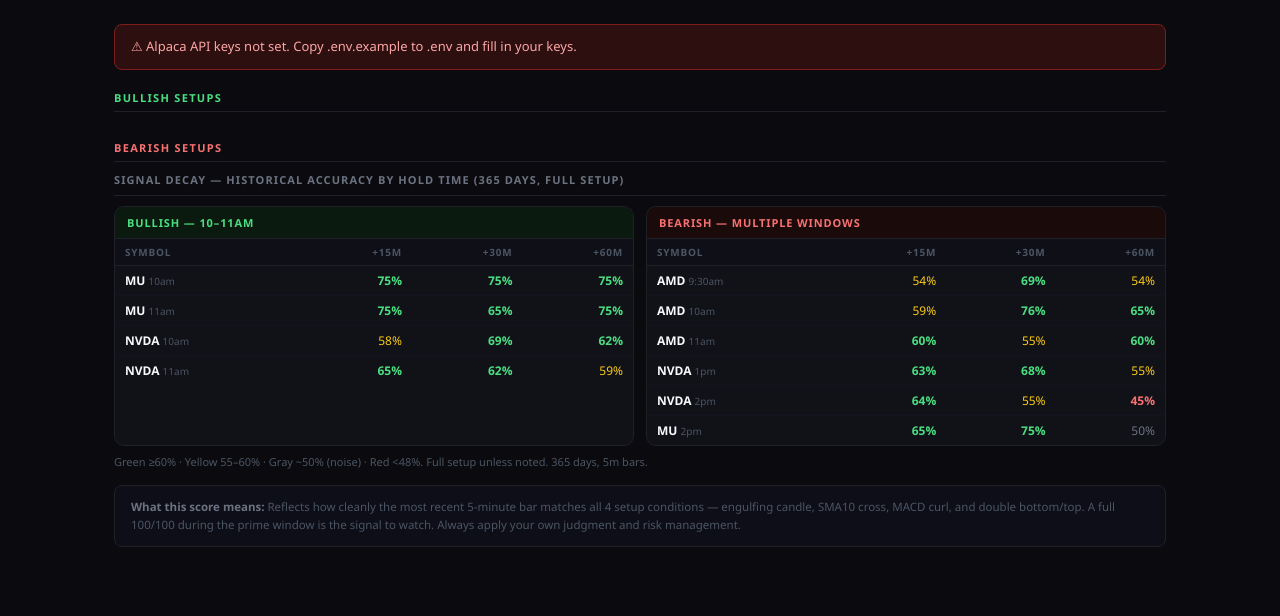
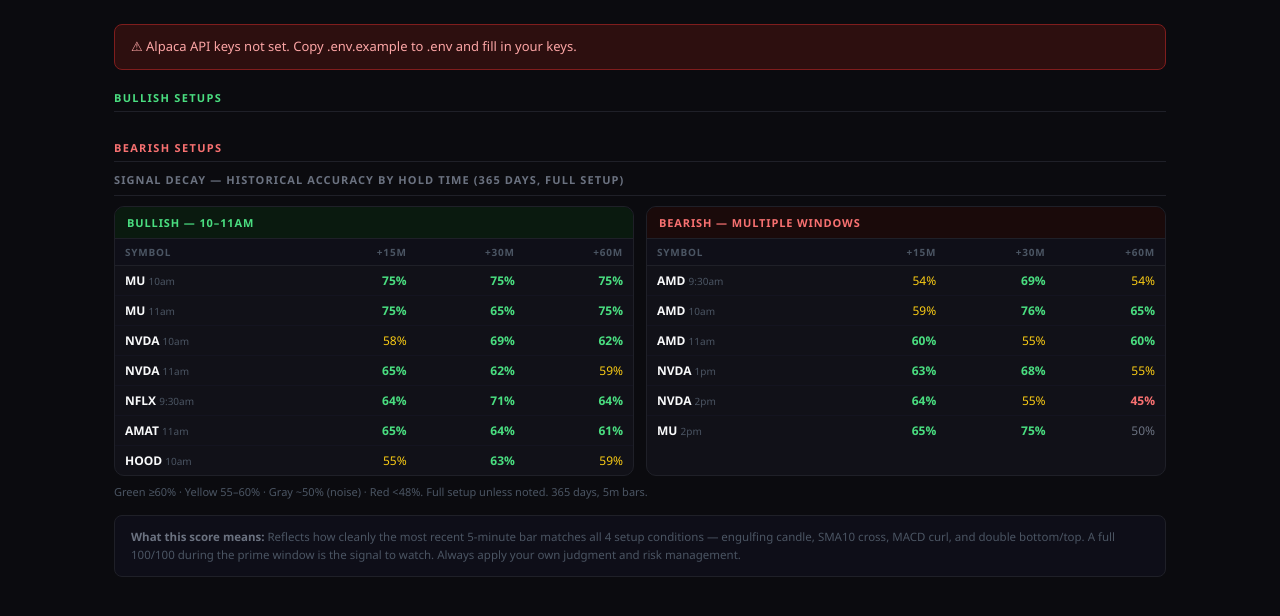
Before and after one commit to mrushjr21-blip/spy-grader, a Flask app: page / in a window 1280 px wide. Shown: the part 55-671 px from the top of the page. Run offline with Flask 3, Linux system fonts and the light colour scheme.

Commit message:
Add NFLX (9:30am), AMAT (11am), HOOD (10am) to bullish watch

```diff
--- a/app.py
+++ b/app.py
@@ -63,8 +63,8 @@ def _normalize_single(df, symbol):
     return df
 
 
-BEARISH_WATCH      = ["NVDA", "AMD", "MU"]  # full setup bearish watch
-BULLISH_WATCH      = ["MU", "NVDA"]         # full setup bullish watch
+BEARISH_WATCH      = ["NVDA", "AMD", "MU"]                    # full setup bearish watch
+BULLISH_WATCH      = ["MU", "NVDA", "NFLX", "AMAT", "HOOD"]  # full setup bullish watch
 ENGULF_BULL_WATCH  = []                     # 2-condition bullish watch (empty)
 ENGULF_BEAR_WATCH  = []                     # 2-condition bearish watch (empty)
 
@@ -81,6 +81,12 @@ BACKTEST_STATS = {
     ("AMD",  "bearish",  9): {"wr_15m": 54, "wr_30m": 69, "wr_60m": 54, "avg_15m": "+0.00%", "avg_30m": "+0.32%", "avg_60m": "+0.70%", "mfe": "+1.28%", "note": "Best exit: +30m (69% win rate)"},
     ("AMD",  "bearish", 10): {"wr_15m": 59, "wr_30m": 76, "wr_60m": 65, "avg_15m": "+0.09%", "avg_30m": "+0.23%", "avg_60m": "+0.19%", "mfe": "+1.09%", "note": "Best exit: +30m (76% win rate)"},
     ("AMD",  "bearish", 11): {"wr_15m": 60, "wr_30m": 55, "wr_60m": 60, "avg_15m": "+0.12%", "avg_30m": "+0.12%", "avg_60m": "+0.11%", "mfe": "+0.66%", "note": "Similar edge at +15m & +60m"},
+    # NFLX full setup bullish (prime: 9:30am)
+    ("NFLX", "bullish",  9): {"wr_15m": 64, "wr_30m": 71, "wr_60m": 64, "avg_15m": "+0.12%", "avg_30m": "+0.23%", "avg_60m": "+0.33%", "mfe": "+0.81%", "note": "Best exit: +30m (71% win rate)"},
+    # AMAT full setup bullish (prime: 11am)
+    ("AMAT", "bullish", 11): {"wr_15m": 65, "wr_30m": 64, "wr_60m": 61, "avg_15m": "+0.10%", "avg_30m": "+0.12%", "avg_60m": "+0.16%", "mfe": "+0.44%", "note": "Best exit: +15m (65% win rate)"},
+    # HOOD full setup bullish (prime: 10am)
+    ("HOOD", "bullish", 10): {"wr_15m": 55, "wr_30m": 63, "wr_60m": 59, "avg_15m": "+0.05%", "avg_30m": "+0.33%", "avg_60m": "+0.32%", "mfe": "+1.00%", "note": "Best exit: +30m (63% win rate)"},
     # NVDA full setup bearish (prime: 1-2pm)
     ("NVDA", "bearish", 13): {"wr_15m": 63, "wr_30m": 68, "wr_60m": 55, "avg_15m": "+0.04%", "avg_30m": "+0.04%", "avg_60m": "+0.02%", "mfe": "+0.38%", "note": "Best exit: +30m (68% win rate)"},
     ("NVDA", "bearish", 14): {"wr_15m": 64, "wr_30m": 55, "wr_60m": 45, "avg_15m": "+0.06%", "avg_30m": "+0.06%", "avg_60m": "-0.08%", "mfe": "+0.34%", "note": "Best exit: +15m (64% win rate)"},
@@ -756,6 +762,51 @@ def grade():
                     result["score"]          = 0
                     result["criteria"]       = []
                     result["values"]         = {}
+            if sym == "NFLX":
+                bull_hour = now_et.hour
+                result["in_window"] = bull_hour == 9
+                if bull_hour == 9:
+                    result["window_quality"] = "prime"
+                    result["window_label"]   = "9:30am — NFLX bullish prime window"
+                else:
+                    result["window_quality"] = "avoid"
+                    result["window_label"]   = "Outside NFLX bullish window (prime: 9:30am)"
+                    result["suppressed"]     = True
+                    result["prime_label"]    = "9:30am ET"
+                    result["detected"]       = False
+                    result["score"]          = 0
+                    result["criteria"]       = []
+                    result["values"]         = {}
+            if sym == "AMAT":
+                bull_hour = now_et.hour
+                result["in_window"] = bull_hour == 11
+                if bull_hour == 11:
+                    result["window_quality"] = "prime"
+                    result["window_label"]   = "11am — AMAT bullish prime window"
+                else:
+                    result["window_quality"] = "avoid"
+                    result["window_label"]   = "Outside AMAT bullish window (prime: 11am)"
+                    result["suppressed"]     = True
+                    result["prime_label"]    = "11am ET"
+                    result["detected"]       = False
+                    result["score"]          = 0
+                    result["criteria"]       = []
+                    result["values"]         = {}
+            if sym == "HOOD":
+                bull_hour = now_et.hour
+                result["in_window"] = bull_hour == 10
+                if bull_hour == 10:
+                    result["window_quality"] = "prime"
+                    result["window_label"]   = "10am — HOOD bullish prime window"
+                else:
+                    result["window_quality"] = "avoid"
+                    result["window_label"]   = "Outside HOOD bullish window (prime: 10am)"
+                    result["suppressed"]     = True
+                    result["prime_label"]    = "10am ET"
+                    result["detected"]       = False
+                    result["score"]          = 0
+                    result["criteria"]       = []
+                    result["values"]         = {}
             result["price"] = round(float(sym_5m["close"].iloc[-1]), 2) if len(sym_5m) else None
             bullish_watch[sym] = result
 
--- a/templates/index.html
+++ b/templates/index.html
@@ -531,10 +531,28 @@
             <td style="padding:6px 10px;text-align:right;color:#4ade80;font-weight:600">69%</td>
             <td style="padding:6px 10px;text-align:right;color:#4ade80;font-weight:600">62%</td>
           </tr>
-          <tr>
+          <tr style="border-bottom:1px solid #141420">
             <td style="padding:6px 10px;font-weight:700;color:#f9fafb">NVDA <span style="font-size:10px;color:#4b5563;font-weight:400">11am</span></td>
             <td style="padding:6px 10px;text-align:right;color:#4ade80;font-weight:600">65%</td>
             <td style="padding:6px 10px;text-align:right;color:#4ade80;font-weight:600">62%</td>
+            <td style="padding:6px 10px;text-align:right;color:#facc15">59%</td>
+          </tr>
+          <tr style="border-bottom:1px solid #141420">
+            <td style="padding:6px 10px;font-weight:700;color:#f9fafb">NFLX <span style="font-size:10px;color:#4b5563;font-weight:400">9:30am</span></td>
+            <td style="padding:6px 10px;text-align:right;color:#4ade80;font-weight:600">64%</td>
+            <td style="padding:6px 10px;text-align:right;color:#4ade80;font-weight:600">71%</td>
+            <td style="padding:6px 10px;text-align:right;color:#4ade80;font-weight:600">64%</td>
+          </tr>
+          <tr style="border-bottom:1px solid #141420">
+            <td style="padding:6px 10px;font-weight:700;color:#f9fafb">AMAT <span style="font-size:10px;color:#4b5563;font-weight:400">11am</span></td>
+            <td style="padding:6px 10px;text-align:right;color:#4ade80;font-weight:600">65%</td>
+            <td style="padding:6px 10px;text-align:right;color:#4ade80;font-weight:600">64%</td>
+            <td style="padding:6px 10px;text-align:right;color:#4ade80;font-weight:600">61%</td>
+          </tr>
+          <tr>
+            <td style="padding:6px 10px;font-weight:700;color:#f9fafb">HOOD <span style="font-size:10px;color:#4b5563;font-weight:400">10am</span></td>
+            <td style="padding:6px 10px;text-align:right;color:#facc15">55%</td>
+            <td style="padding:6px 10px;text-align:right;color:#4ade80;font-weight:600">63%</td>
             <td style="padding:6px 10px;text-align:right;color:#facc15">59%</td>
           </tr>
         </table>
```
